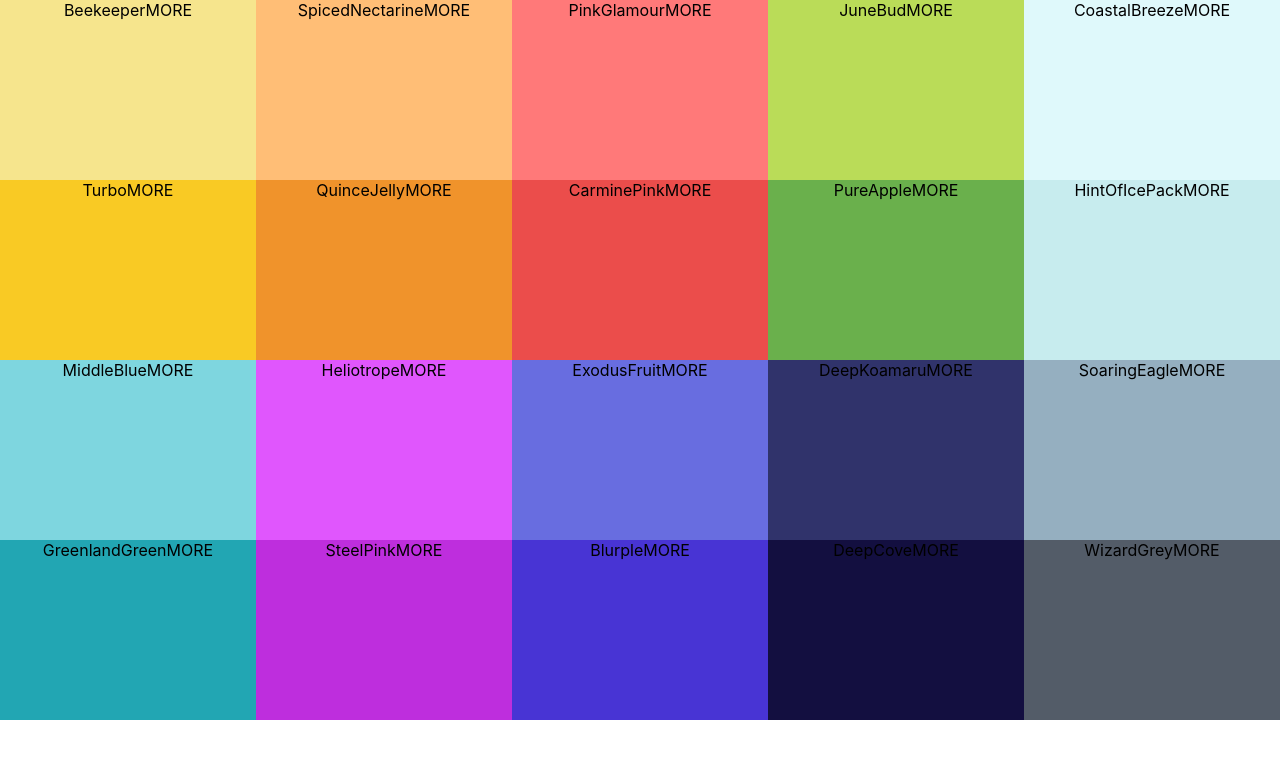
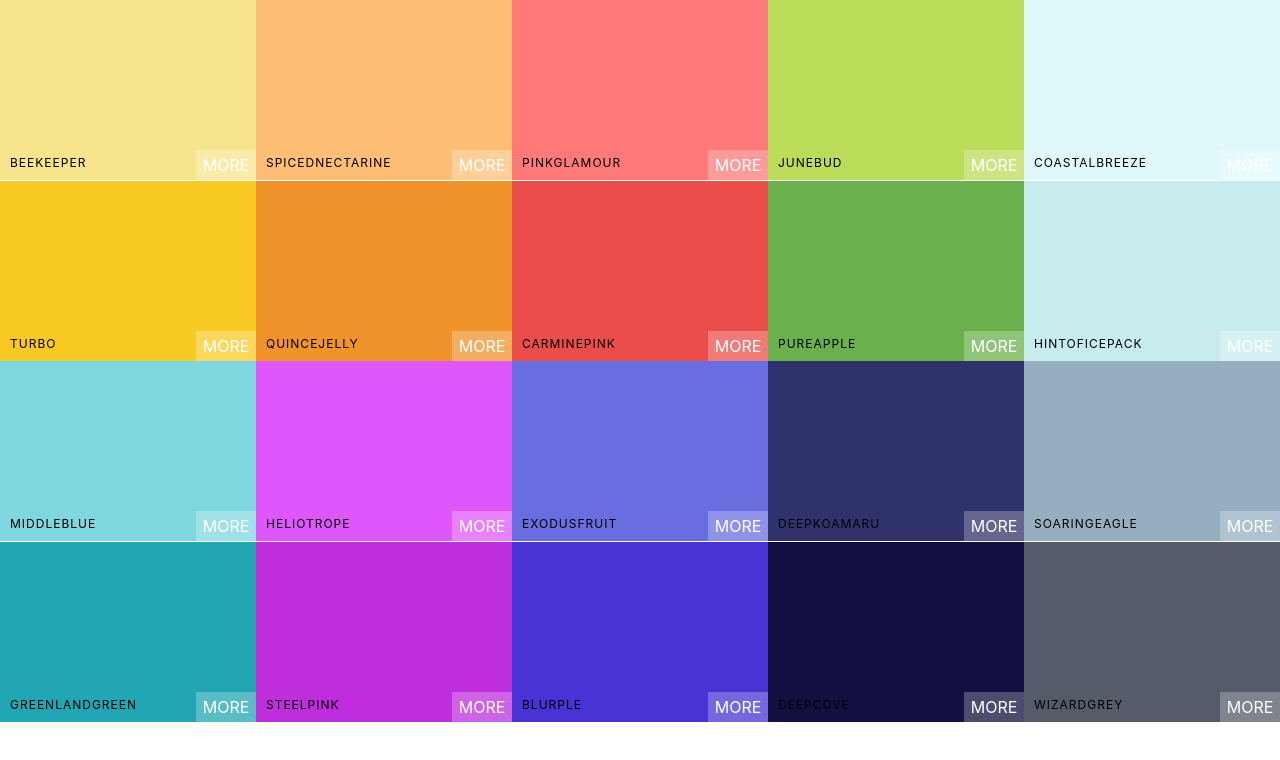
Before and after one commit to ChristopherJStubbs/Palette-Picker-App, a React (Create React App) app: page / in a window 1280 px wide. Shown: the top 760 px of the page. Built offline with nearby package versions, Linux system fonts and the light colour scheme.

Commit message:
styled colorboxes

```diff
--- a/src/App.js
+++ b/src/App.js
@@ -1,5 +1,4 @@
 import React from 'react';
-import './App.css';
 import Palette from './Palette';
 import seedColors from './seedColors';
 
--- a/src/Colorbox.css
+++ b/src/Colorbox.css
@@ -5,4 +5,55 @@
     display: inline-block;
     position: relative;
     cursor: pointer;
+    margin-bottom: -3.5px;
 }
+
+.ColorBox-Copy-Button {
+    width: 100px;
+    height: 30px;
+    position: absolute;
+    display: inline-block;
+    top: 50%;
+    left: 50%;
+    margin-left: -50px;
+    margin-top: -15px;
+    text-align: center;
+    outline: none;
+    background: rgba(255, 255, 255, 0.25);
+    font-size: 1rem;
+    line-height: 30px;
+    color: #ffe;
+    border: none;
+    opacity: 0;
+}
+
+.ColorBox:hover .ColorBox-Copy-Button {
+    opacity: 1;
+    transition: 0.25s;
+}
+
+.ColorBox-Box-Content {
+    position: absolute;
+    padding: 10px;
+    width: 100%;
+    left: 0;
+    bottom: 0;
+    color: black;
+    letter-spacing: 1px;
+    text-transform: uppercase;
+    font-size: .75rem;
+}
+
+.ColorBox-See-More {
+    background: rgba(255, 255, 255, 0.25);
+    position: absolute;
+    border: none;
+    right: 0;
+    bottom: 0;
+    color: #fff;
+    width: 60px;
+    height: 30px;
+    text-align: center;
+    line-height: 30px;
+    text-transform: uppercase;
+}
--- a/src/Colorbox.js
+++ b/src/Colorbox.js
@@ -4,10 +4,16 @@
 class ColorBox extends Component {
 
     render() {
+        const { name, background } = this.props;
         return (
-            <div style={{ background: this.props.background }} className="ColorBox">
-                <span>{this.props.name}</span>
-                <span>MORE</span>
+            <div style={{ background }} className="ColorBox">
+                <div className="ColorBox-Copy-Container">
+                    <div className="ColorBox-Box-Content">
+                        <span>{name}</span>
+                    </div>
+                    <button className="ColorBox-Copy-Button">Copy</button>
+                </div>
+                <span className="ColorBox-See-More">MORE</span>
             </div>
         );
     }
```
